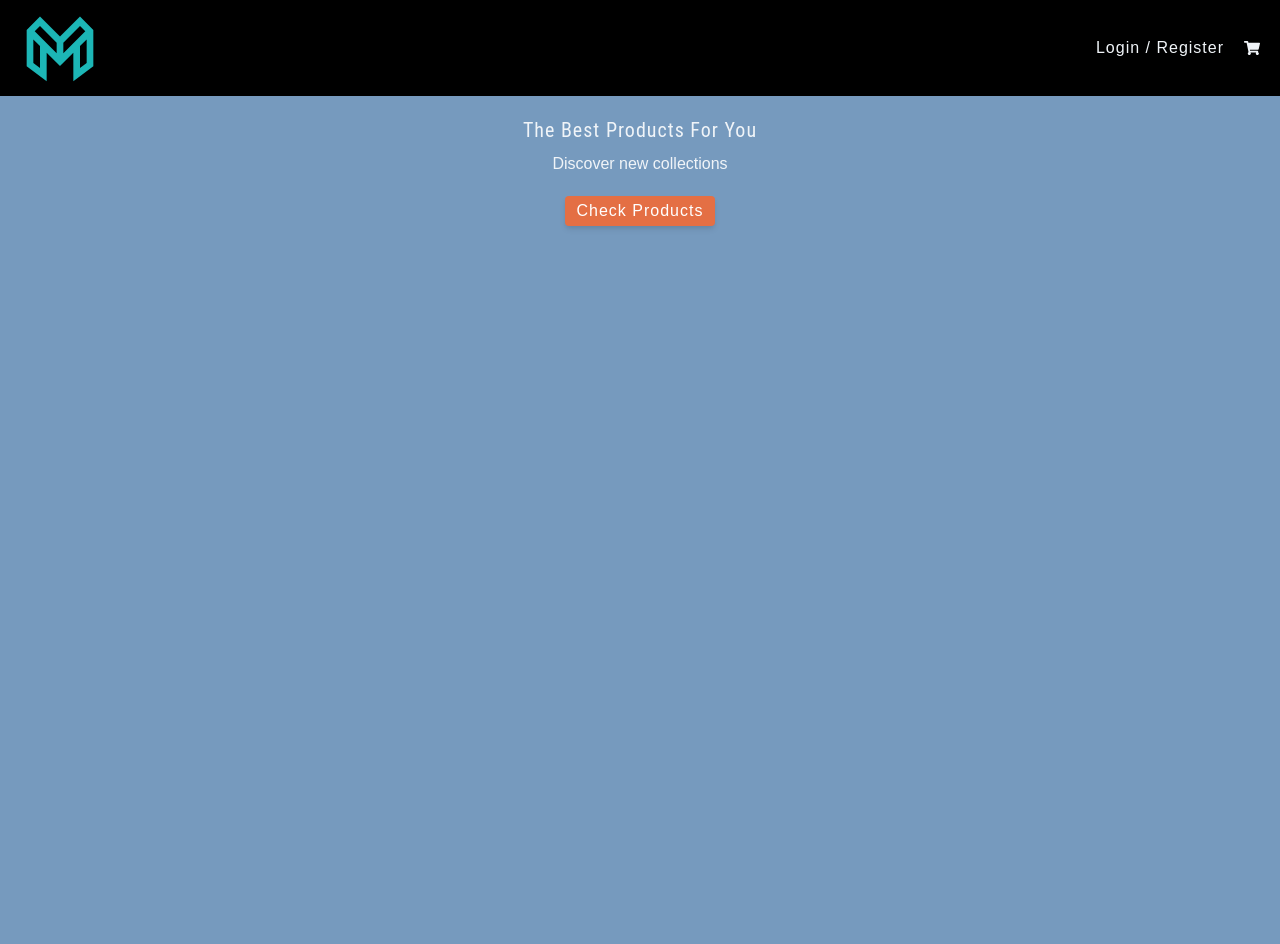
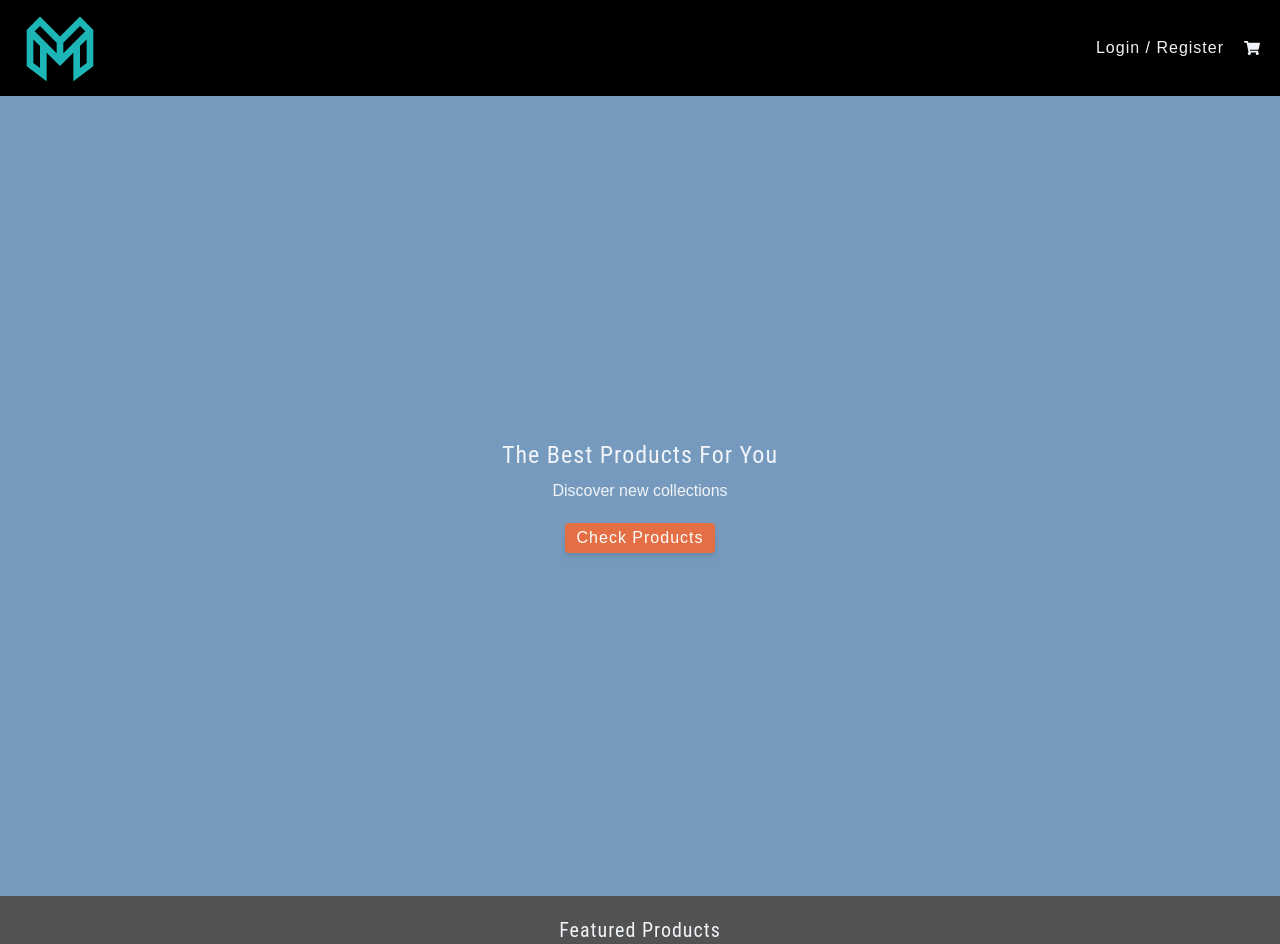
Before and after one commit to Ayrow/eshop-training, a React (Create React App) app in the folder client/: page / in a window 1280 px wide. Before the commit the page ends 800 px from the top, so only its background shows below. Built offline with nearby package versions, Linux system fonts and the light colour scheme.

Commit message:
setup featured products

```diff
--- /dev/null
+++ b/client/src/components/FeaturedProducts.tsx
@@ -0,0 +1,8 @@
+const FeaturedProducts = () => {
+  return (
+    <div className=' bg-neutral-600 pt-5'>
+      <h2 className='text-center text-xl'>Featured Products</h2>
+    </div>
+  );
+};
+export default FeaturedProducts;
--- a/client/src/components/HomeHeader.tsx
+++ b/client/src/components/HomeHeader.tsx
@@ -2,9 +2,9 @@ import { Link } from 'react-router-dom';
 
 const HomeHeader: React.FC = () => {
   return (
-    <div className=' h-full flex justify-center'>
+    <div className='h-full flex justify-center items-center'>
       <div className='flex flex-col items-center'>
-        <h1 className='text-xl'>The best products for you</h1>
+        <h1 className='text-2xl'>The best products for you</h1>
         <p className='mt-2'>Discover new collections</p>
         <Link to='/products' className='btn mt-5'>
           Check products
--- /dev/null
+++ b/client/src/components/ProductCard.tsx
@@ -0,0 +1,4 @@
+const ProductCard = () => {
+  return <div>ProductCard</div>;
+};
+export default ProductCard;
--- a/client/src/pages/Home.tsx
+++ b/client/src/pages/Home.tsx
@@ -1,9 +1,11 @@
+import FeaturedProducts from '../components/FeaturedProducts';
 import HomeHeader from '../components/HomeHeader';
 
 const Home = () => {
   return (
-    <div className='p-5'>
+    <div className='h-screen'>
       <HomeHeader />
+      <FeaturedProducts />
     </div>
   );
 };
```
